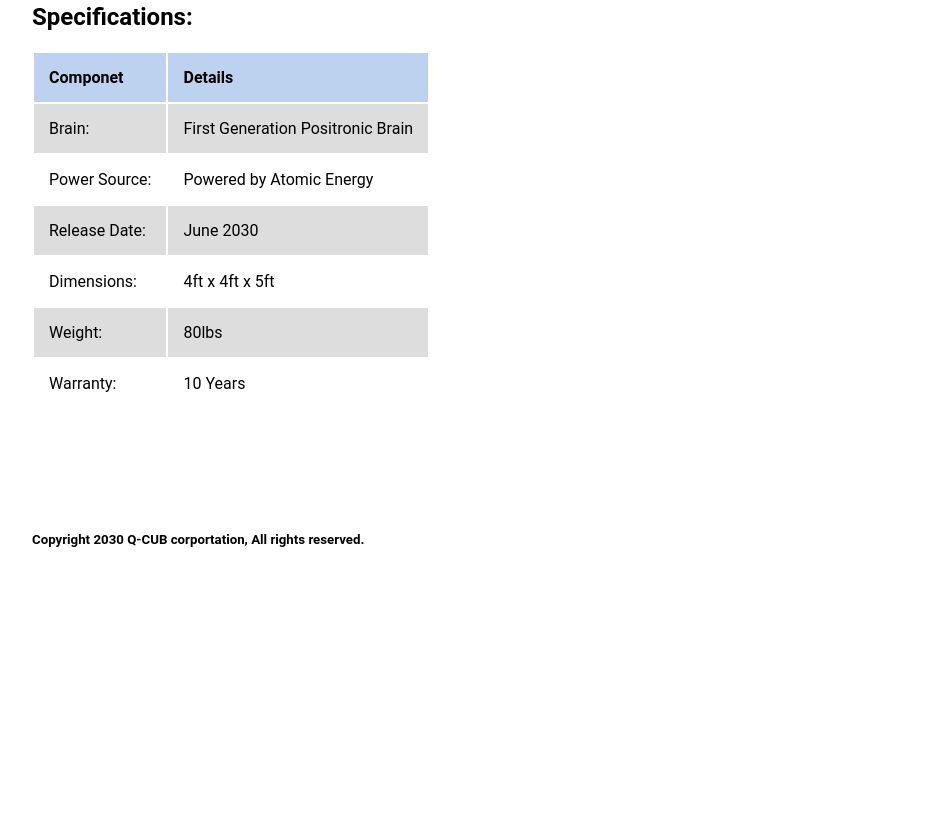
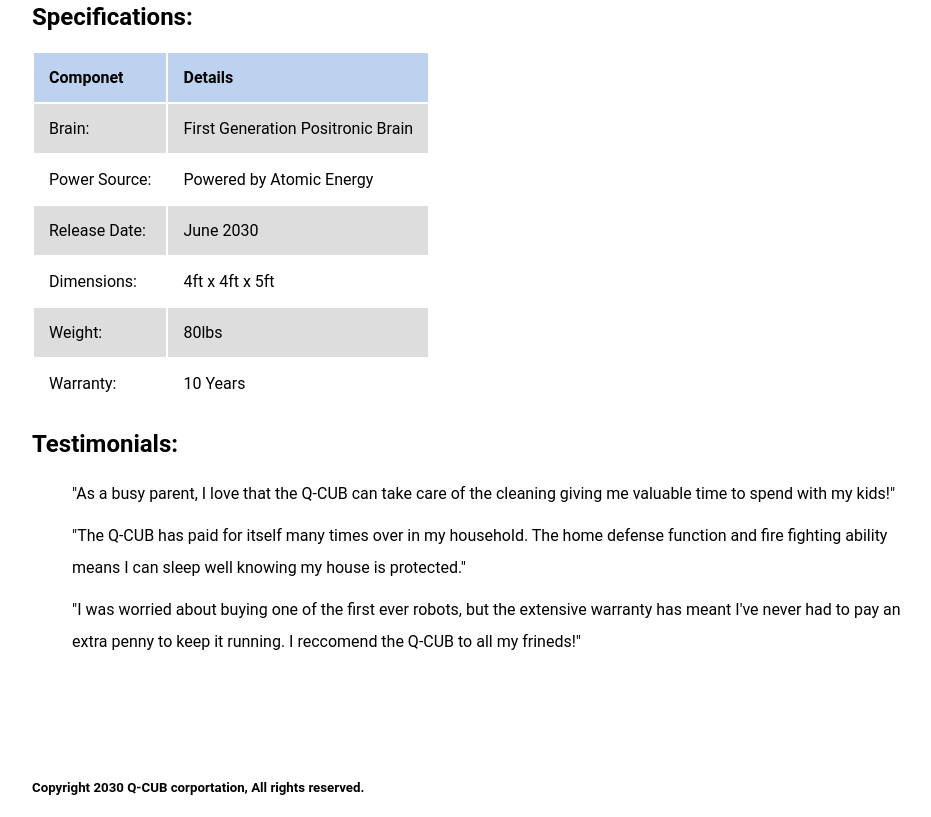
Before and after one commit to kotto1701/kotto1701.github.io, a plain HTML site: page index.html in a window 1280 px wide. Shown: the part 649-1466 px from the top of the page, without its empty margins (168-1099 px from the left). Before the commit the page ends 1218 px from the top, so only its background shows below. Drawn offline with Linux system fonts and the light colour scheme.

Commit message:
testimonial

```diff
--- a/css/style.css
+++ b/css/style.css
@@ -50,6 +50,9 @@ tr:nth-child(even) {
     background-color: #dddddd;
 }
 
+ul li {
+	margin-bottom: 10px;
+	}
 
 h5 {
     padding-top: 100px;
--- a/index.html
+++ b/index.html
@@ -52,6 +52,14 @@
 					<td> 10 Years</td>
             </table>
         </div2>
+		<h2>
+			Testimonials:
+		</h2>
+		<ul style="line-height:2;list-style-type:none">
+			<li>"As a busy parent, I love that the Q-CUB can take care of the cleaning giving me valuable time to spend with my kids!"
+			<li>"The Q-CUB has paid for itself many times over in my household.  The home defense function and fire fighting ability means I can sleep well knowing my house is protected."
+			<li>"I was worried about buying one of the first ever robots, but the extensive warranty has meant I've never had to pay an extra penny to keep it running.  I reccomend the Q-CUB to all my frineds!"
+		</ul>
 	</body>
     <h5>
         Copyright 2030 Q-CUB corportation, All rights reserved.
```
